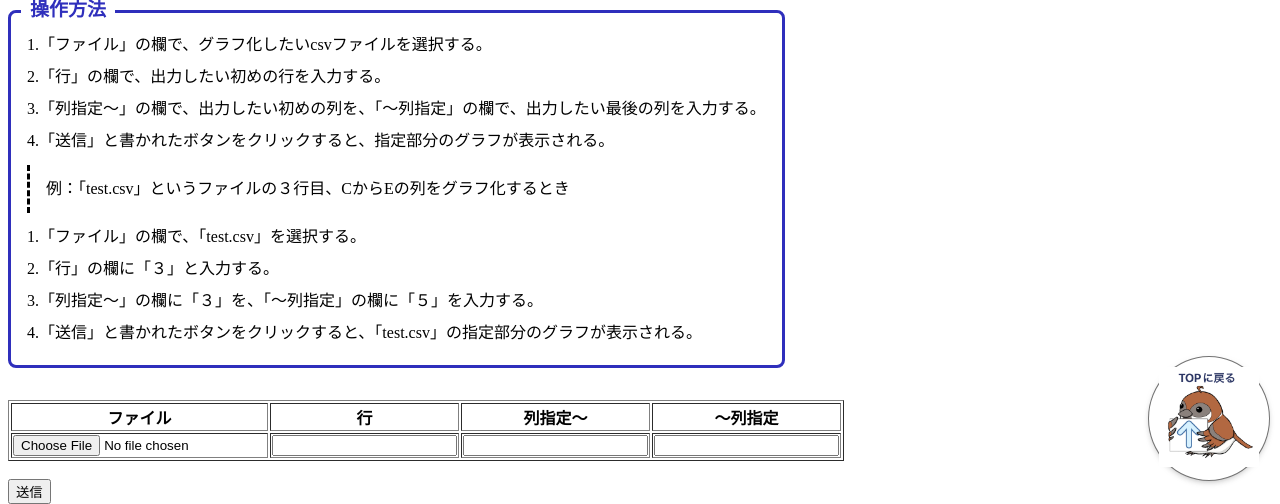
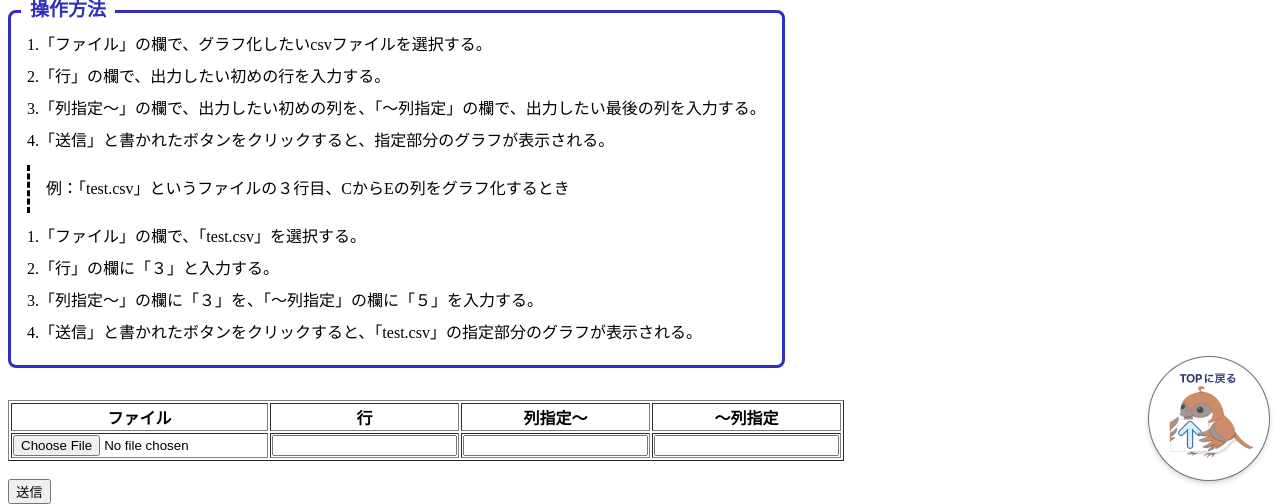
Before and after one commit to ytusertsuki/project_research_app, a Flask app: page /plot in a window 1280 px wide. Shown: the part 309-813 px from the top of the page. Run offline with Flask 3, Linux system fonts and the light colour scheme; parts of the project's set-up code (start-up, migrations or seed data) failed here and were passed over.

Commit message:
Topに戻る画像の差し替え
イラストの修正、背景を透過したものに差し替え。

```diff
--- a/app/templates/mean_index.html
+++ b/app/templates/mean_index.html
@@ -63,7 +63,7 @@
     <footer>
         <a href="#" id="page-top">
             <i class="blogicon-chevron-up"></i>
-            <img class="go_top" src="static/goTop.jpg" width="100px" height="100px">
+            <img class="go_top" src="static/goTop.PNG" width="100px" height="100px">
         </a>
     </footer>
 
--- a/app/templates/plot_index.html
+++ b/app/templates/plot_index.html
@@ -63,7 +63,7 @@
         <footer>
             <a href="#" id="page-top">
                 <i class="blogicon-chevron-up"></i>
-                <img class="go_top" src="static/goTop.jpg" width="100px" height="100px">
+                <img class="go_top" src="static/goTop.PNG" width="100px" height="100px">
             </a>
         </footer>
 
```
Also changed, not shown: app/static/goTop.PNG (added), app/static/goTop.jpg (deleted).
